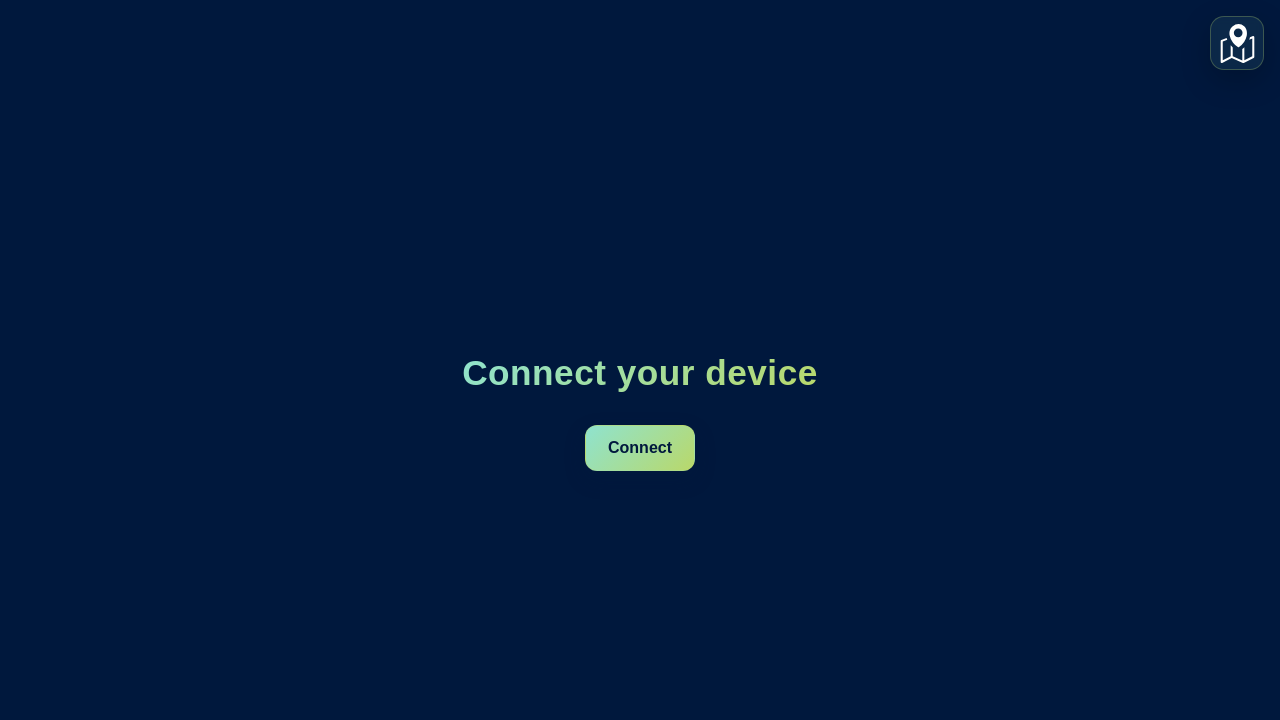
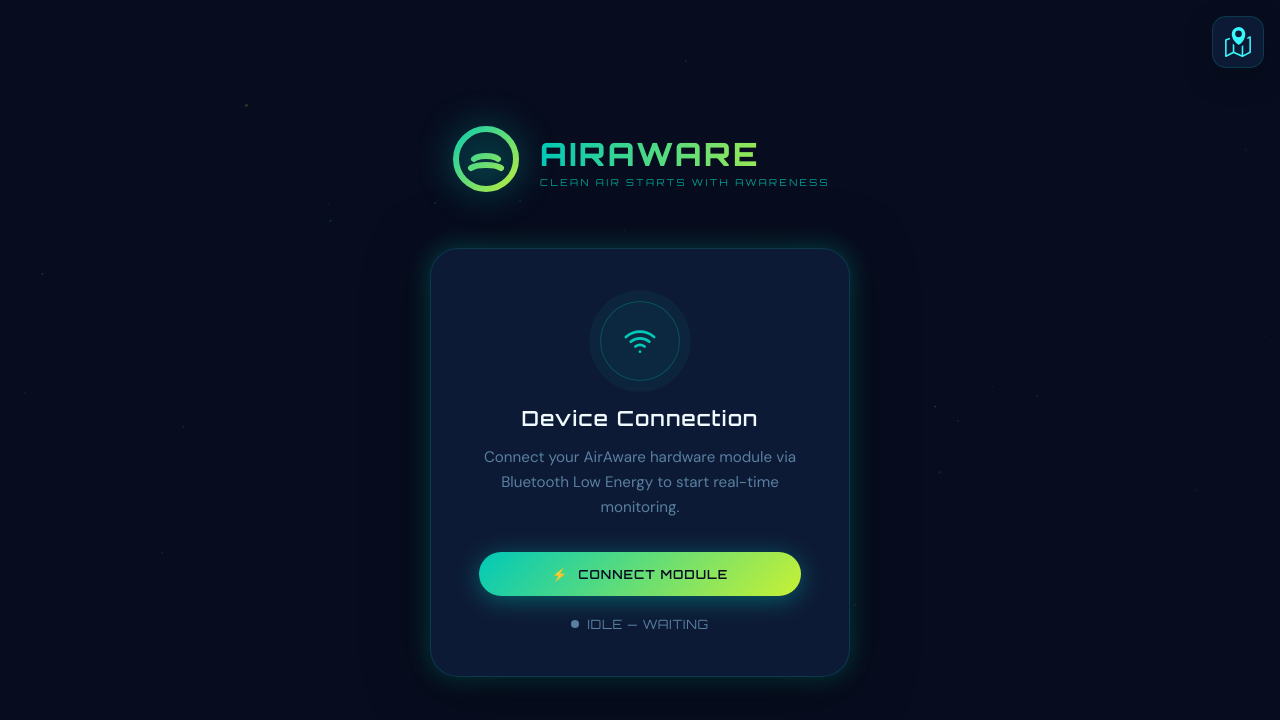
Before and after one commit to enteragoodusername/airAware, a website: page airaware-server/public/index.html in a window 1280 px wide. Shown: the top 720 px of the page. Drawn offline with Linux system fonts and the light colour scheme.

Commit message:
made connection screen pretty

```diff
--- a/airaware-server/public/index.html
+++ b/airaware-server/public/index.html
@@ -1,20 +1,71 @@
 <!DOCTYPE html>
+<html lang="en">
 <head>
-        <link rel="stylesheet" href="styles.css">
-        <meta name="viewport" content="width=device-width, initial-scale=1.0" charset="UTF-8">
+    <meta charset="UTF-8">
+    <meta name="viewport" content="width=device-width, initial-scale=1.0">
+    <link href="https://fonts.googleapis.com/css2?family=DM+Sans:wght@400;500;700&family=Orbitron:wght@400;600;700;800&display=swap" rel="stylesheet">
+    <link rel="stylesheet" href="styles.css">
 </head>
 <body>
-    <a id="map_link" href="/map.html"><img src="map-icon.svg"></a>
-    <div id="connection_div">
-        <h1>Connect your device</h1>
-        <button id="connect_button">Connect</button>
+    <!-- Animated Canvas Background -->
+    <canvas id="bg_canvas"></canvas>
+
+    <a id="map_link" href="/map.html"><img src="map-icon.svg" alt="Map"></a>
+
+    <!-- NEW CONNECTION SCREEN -->
+    <div id="connection_div" class="screen connection-screen">
+        <div class="logo-block">
+            <div class="logo-icon">
+                <svg viewBox="0 0 24 24" fill="none" xmlns="[http://www.w3.org/2000/svg](http://www.w3.org/2000/svg)">
+                    <circle cx="12" cy="12" r="10" stroke="url(#logo_grad)" stroke-width="2"/>
+                    <path d="M8 12C8 12 9 11 12 11C15 11 16 12 16 12" stroke="url(#logo_grad)" stroke-width="2" stroke-linecap="round"/>
+                    <path d="M7 15C7 15 8.5 14 12 14C15.5 14 17 15 17 15" stroke="url(#logo_grad)" stroke-width="2" stroke-linecap="round"/>
+                    <defs>
+                        <linearGradient id="logo_grad" x1="0" y1="0" x2="24" y2="24" gradientUnits="userSpaceOnUse">
+                            <stop stop-color="#00c9b8"/>
+                            <stop offset="1" stop-color="#c8f135"/>
+                        </linearGradient>
+                    </defs>
+                </svg>
+            </div>
+            <div class="logo-text">
+                <span class="brand-name">AIRAWARE</span>
+                <span class="brand-tagline">CLEAN AIR STARTS WITH AWARENESS</span>
+            </div>
+        </div>
+
+        <div class="connect-card">
+            <div class="connect-icon">
+                <svg width="32" height="32" viewBox="0 0 24 24" fill="none" stroke="currentColor" stroke-width="2" stroke-linecap="round" stroke-linejoin="round">
+                    <path d="M5 12.55a11 11 0 0 1 14.08 0"></path>
+                    <path d="M1.42 9a16 16 0 0 1 21.16 0"></path>
+                    <path d="M8.53 16.11a6 6 0 0 1 6.95 0"></path>
+                    <line x1="12" y1="20" x2="12.01" y2="20"></line>
+                </svg>
+            </div>
+            <h2>Device Connection</h2>
+            <p>Connect your AirAware hardware module via Bluetooth Low Energy to start real-time monitoring.</p>
+
+            <button id="connect_button" class="btn-primary">
+                <span class="btn-icon">⚡</span>
+                CONNECT MODULE
+            </button>
+
+            <div class="ble-status">
+                <span id="status_dot" class="status-dot idle"></span>
+                <span id="ble_status_text">IDLE — WAITING</span>
+            </div>
+        </div>
     </div>
+
+    <!-- EXISTING STATS SCREEN -->
     <div id="stats_div" hidden>
-         <div class="overview_label">Overview</div>
+        <div class="overview_label">Overview</div>
         <div class="overview_status" id="overview_status">Moderate</div>
         <div class="overview_text" id="overview_text">
             Air quality is currently moderate. Conditions look stable for this test display.
         </div>
+
         <h1>Air Quality Stats</h1>
 
         <div class="stats_grid">
@@ -32,9 +83,11 @@
                 <div class="stat_label">Humidity</div>
                 <div class="stat_value"><span id="humidity_value">58</span><span class="stat_unit">%</span></div>
             </div>
+        </div>
+
+        <button id="publish_data">Publish Data</button>
     </div>
-                <button id="publish_data">Publish Data</button>
 
-</div>
     <script src="index.js"></script>
 </body>
+</html>
--- a/airaware-server/public/index.js
+++ b/airaware-server/public/index.js
@@ -1,139 +1,145 @@
-const connect_button = document.querySelector('#connect_button');
-const publish_data = document.querySelector('#publish_data');
-let ppm;
-let humidity;
-let temp;
-let options = {
-    filters : [
-        {name: "ESP32_UART_BLE"},
-        {services: ["6e400001-b5a3-f393-e0a9-e50e24dcca9e"]}
-    ]
+const SERVICE_UUID = "6e400001-b5a3-f393-e0a9-e50e24dcca9e";
+const CHAR_PPM = "6269b0bb-4c37-4095-84a6-e20d591c5501";
+const CHAR_TEMP = "43ebd405-99d1-43eb-9bf9-5fa6b1662c4e";
+const CHAR_HUMIDITY = "8c3c69b4-60ed-41a1-ae6c-8ca3ab436f51";
+const BLE_OPTIONS = {
+    filters: [{ name: "ESP32_UART_BLE" }],
+    optionalServices: [SERVICE_UUID]
+};
+
+let ppm = null;
+let temp = null;
+let humidity = null;
+
+const connectBtn = document.getElementById('connect_button');
+const publishBtn = document.getElementById('publish_data');
+const statsDiv = document.getElementById('stats_div');
+const connDiv = document.getElementById('connection_div');
+const bleStatusTxt = document.getElementById('ble_status_text');
+const statusDot = document.getElementById('status_dot');
+
+const bgCanvas = document.getElementById('bg_canvas');
+const bctx = bgCanvas ? bgCanvas.getContext('2d') : null;
+let particles = [];
+
+function initBg() {
+    if (!bgCanvas) return;
+    bgCanvas.width = window.innerWidth;
+    bgCanvas.height = window.innerHeight;
+    particles = Array.from({ length: 40 }, () => ({
+        x: Math.random() * window.innerWidth,
+        y: Math.random() * window.innerHeight,
+        r: Math.random() * 1.5,
+        vx: (Math.random() - 0.5) * 0.2,
+        vy: -(Math.random() * 0.3 + 0.1),
+        color: Math.random() > 0.5 ? '#00c9b8' : '#c8f135',
+        alpha: Math.random() * 0.4 + 0.1
+    }));
 }
-connect_button.addEventListener('click', () => {
-    navigator.bluetooth.requestDevice(options).then(async (device) => {
-            document.getElementById('stats_div').hidden = false;
-            document.getElementById('connection_div').hidden = true;
 
-            console.log(`${device.name}`);
+function animateBg() {
+    if (!bctx) return;
+    bctx.clearRect(0, 0, bgCanvas.width, bgCanvas.height);
+    particles.forEach(p => {
+        p.x += p.vx; p.y += p.vy;
+        if (p.y < -10) p.y = bgCanvas.height + 10;
+        bctx.beginPath();
+        bctx.arc(p.x, p.y, p.r, 0, Math.PI * 2);
+        bctx.fillStyle = p.color;
+        bctx.globalAlpha = p.alpha;
+        bctx.fill();
+    });
+    requestAnimationFrame(animateBg);
+}
+
+window.addEventListener('resize', initBg);
+initBg();
+animateBg();
+
+if (connectBtn) {
+    connectBtn.addEventListener('click', async () => {
+        bleStatusTxt.textContent = 'SCANNING...';
+        statusDot.className = 'status-dot live';
+        try {
+            const device = await navigator.bluetooth.requestDevice(BLE_OPTIONS);
+            bleStatusTxt.textContent = `CONNECTING...`;
+
             const server = await device.gatt.connect();
-            const service = await server.getPrimaryService("6e400001-b5a3-f393-e0a9-e50e24dcca9e");
-            console.log(service);
+            const service = await server.getPrimaryService(SERVICE_UUID);
 
-            const characteristic_ppm = await service.getCharacteristic('6269b0bb-4c37-4095-84a6-e20d591c5501');
-            const characteristic_temp = await service.getCharacteristic('43ebd405-99d1-43eb-9bf9-5fa6b1662c4e');
-            const characteristic_humidity = await service.getCharacteristic('8c3c69b4-60ed-41a1-ae6c-8ca3ab436f51');
-            characteristic_ppm.addEventListener('characteristicvaluechanged', handlePPMNotif);
-            await characteristic_ppm.startNotifications();
+            const charPPM = await service.getCharacteristic(CHAR_PPM);
+            const charTemp = await service.getCharacteristic(CHAR_TEMP);
+            const charHumidity = await service.getCharacteristic(CHAR_HUMIDITY);
 
-            characteristic_temp.addEventListener('characteristicvaluechanged',handleTempNotif);
-            await characteristic_temp.startNotifications();
+            charPPM.addEventListener('characteristicvaluechanged', (e) => {
+                ppm = e.target.value.getFloat32(0, true).toFixed(1);
+                document.getElementById("ppm_value").textContent = Math.round(ppm);
+                updateOverview(ppm);
+            });
+            await charPPM.startNotifications();
 
-            characteristic_humidity.addEventListener('characteristicvaluechanged', handleHumidityNotif);
-            await characteristic_humidity.startNotifications();
+            charTemp.addEventListener('characteristicvaluechanged', (e) => {
+                temp = e.target.value.getFloat32(0, true).toFixed(1);
+                document.getElementById("temp_value").textContent = temp;
+            });
+            await charTemp.startNotifications();
+
+            charHumidity.addEventListener('characteristicvaluechanged', (e) => {
+                humidity = e.target.value.getFloat32(0, true).toFixed(1);
+                document.getElementById("humidity_value").textContent = humidity;
+            });
+            await charHumidity.startNotifications();
+
+            statsDiv.hidden = false;
+            connDiv.hidden = true;
+
+            device.addEventListener('gattserverdisconnected', () => { location.reload(); });
+        } catch (err) {
+            bleStatusTxt.textContent = 'CONNECTION FAILED';
+            statusDot.className = 'status-dot idle';
         }
-    )
-});
+    });
+}
 
-function handleTempNotif(event) {
-    let value = event.target.value;
-    // Parse the DataView (e.g., getUint8, getFloat32)
-    temp = value.getFloat32(0,true).toFixed(1);
-    console.log('> Temp Notification: ' +temp);
-    document.getElementById("temp_value").textContent =temp;
-}
-function handlePPMNotif(event) {
-    let value = event.target.value;
-    // Parse the DataView (e.g., getUint8, getFloat32)
-    ppm = value.getFloat32(0,true).toFixed(1);
-    console.log('> PPM Notification: ' + ppm);
-    document.getElementById("ppm_value").textContent = ppm;
-    updateOverview(ppm)
-}
-function handleHumidityNotif(event) {
-    let value = event.target.value;
-    humidity = value.getFloat32(0,true).toFixed(1);
-    // Parse the DataView (e.g., getUint8, getFloat32)
-    console.log('> Humidity Notification: ' + humidity);
-    document.getElementById("humidity_value").textContent = humidity;
-}
 function updateOverview(ppm) {
     const statusEl = document.getElementById("overview_status");
     const textEl = document.getElementById("overview_text");
+    if (!statusEl || !textEl) return;
 
-    if (!statusEl || !textEl ) {
-        return;
-    }
-
-    statusEl.style.display = "inline-block";
-    statusEl.style.width = "fit-content";
-    statusEl.style.backgroundClip = "text";
+    statusEl.style.color = "transparent";
     statusEl.style.webkitBackgroundClip = "text";
-    statusEl.style.color = "transparent";
-    statusEl.style.webkitTextFillColor = "transparent";
 
     if (ppm < 600) {
         statusEl.textContent = "Very Good";
         statusEl.style.backgroundImage = "linear-gradient(135deg, #8fe3cf, #b9d86a)";
         textEl.textContent = "Air quality appears fresh right now";
-    } else if (ppm < 800) {
+    } else if (ppm < 1000) {
         statusEl.textContent = "Good";
         statusEl.style.backgroundImage = "linear-gradient(135deg, #b9d86a, #d8f5eb)";
         textEl.textContent = "Air quality looks good";
-    } else if (ppm < 1000) {
-        statusEl.textContent = "Acceptable";
-        statusEl.style.backgroundImage = "linear-gradient(135deg, #f4fff9, #b9d86a)";
-        textEl.textContent = "Air quality is acceptable";
-    } else if (ppm < 1500) {
+    } else {
         statusEl.textContent = "Stuffy";
         statusEl.style.backgroundImage = "linear-gradient(135deg, #ffd166, #ff9f43)";
         textEl.textContent = "Air may be starting to feel stale";
-    } else if (ppm < 3000) {
-        statusEl.textContent = "Poor";
-        statusEl.style.backgroundImage = "linear-gradient(135deg, #ff9f43, #ff6b6b)";
-        textEl.textContent = "Air quality appears poor";
-    } else {
-        statusEl.textContent = "Very Poor";
-        statusEl.style.backgroundImage = "linear-gradient(135deg, #ff6b6b, #c44569)";
-        textEl.textContent = "Air quality appears very poor";
     }
 }
 
-publish_data.addEventListener('click', () => {
-    navigator.geolocation.getCurrentPosition(
-    (position) => {
-        let lat = position.coords.latitude;
-        let lon = position.coords.longitude;
-        sendReading(ppm, humidity, temp, lon, lat);
-        publish_data.disabled = true;
-        publish_data.innerHTML = "Published"
+if (publishBtn) {
+    publishBtn.addEventListener('click', () => {
+        navigator.geolocation.getCurrentPosition((pos) => {
+            sendReading(ppm, humidity, temp, pos.coords.longitude, pos.coords.latitude);
+            publishBtn.disabled = true;
+            publishBtn.textContent = "PUBLISHED";
+        });
+    });
+}
 
-        console.log("Latitude:", lat);
-        console.log("Longitude:", lon);
-    },
-    (error) => {
-        console.error("Location error:", error);
-        return;
-    }
-    );
-
-});
-
-async function sendReading(ppm, humidity, temperature, longitude, latitude) {
-    const res = await fetch("/api/readings", {
-        method: "POST",
-        headers: {
-            "Content-Type": "application/json"
-        },
-        body: JSON.stringify({
-            device_id: "esp32-1",
-            ppm: ppm,
-            humidity: humidity,
-            temperature: temperature,
-            longitude: longitude,
-            latitude: latitude,
-            time: new Date().toISOString()
-        })
-    });
-
-    return await res.json();
+async function sendReading(ppm, hum, temp, lon, lat) {
+    try {
+        await fetch("/api/readings", {
+            method: "POST",
+            headers: { "Content-Type": "application/json" },
+            body: JSON.stringify({ device_id: "esp32-1", ppm, humidity: hum, temperature: temp, longitude: lon, latitude: lat, time: new Date().toISOString() })
+        });
+    } catch (e) { console.error(e); }
 }
--- a/airaware-server/public/styles.css
+++ b/airaware-server/public/styles.css
@@ -1,94 +1,219 @@
-body {
+:root {
+    --navy-900: #070d1f;
+    --navy-800: #0b1528;
+    --navy-700: #0f1e3a;
+    --navy-600: #162447;
+    --navy-500: #1e3163;
+    --teal:      #00c9b8;
+    --teal-dim: #009e90;
+    --lime:      #c8f135;
+    --lime-dim: #a0c420;
+    --red:       #e63946;
+    --orange:    #ff9f43;
+    --yellow:    #ffd166;
+    --white:     #f0faff;
+    --muted:     #5a7fa0;
+    --card-bg:   rgba(15, 30, 58, 0.85);
+    --border:    rgba(0, 201, 184, 0.18);
+    --glow-teal: 0 0 24px rgba(0, 201, 184, 0.35);
+    --glow-lime: 0 0 24px rgba(200, 241, 53, 0.3);
+    --radius-sm: 10px;
+    --radius-md: 18px;
+    --radius-lg: 28px;
+    --transition: all 0.35s cubic-bezier(0.4, 0, 0.2, 1);
+}
+
+*, *::before, *::after { box-sizing: border-box; margin: 0; padding: 0; }
+
+html, body {
+    height: 100%;
+    background: var(--navy-900);
+    color: var(--white);
+    font-family: 'DM Sans', sans-serif;
+    overflow-x: hidden;
+}
+
+#bg_canvas {
+    position: fixed;
+    inset: 0;
     width: 100%;
     height: 100%;
-  background: #00183d;
+    pointer-events: none;
+    z-index: 0;
+    opacity: 0.45;
 }
 
-html, body {
-    margin: 0;
-    height: 100%;
+.screen {
+    position: relative;
+    z-index: 1;
+    min-height: 100vh;
+    display: flex;
+    flex-direction: column;
 }
 
+[hidden] { display: none !important; }
 
-#connection_div {
-  width: 100%;
-  height: 100%;
-  display: flex;
-  flex-direction: column;
-  justify-content: center;
-  align-items: center;
-}
-h1 {
-  background: linear-gradient(135deg, #8fe3cf, #b9d86a);
-  -webkit-background-clip: text;
-  -webkit-text-fill-color: transparent;
-  background-clip: text;
-  font-family: Arial, Helvetica, sans-serif;
-  font-size: 2.2rem;
-  font-weight: 800;
-  letter-spacing: 0.5px;
-  margin-bottom: 1rem;
-}
-button {
-    margin-top: 1rem;
-  background: linear-gradient(135deg, #8fe3cf, #b9d86a);
-  color: #00183d;
-  border: 1px solid rgba(185, 216, 106, 0.35);
-  border-radius: 12px;
-  padding: 0.8rem 1.4rem;
-  font-size: 1rem;
-  font-weight: 700;
-  cursor: pointer;
-  box-shadow: 0 8px 20px rgba(0, 24, 61, 0.28);
-  transition: transform 0.15s ease, box-shadow 0.15s ease, filter 0.15s ease;
+/* ---- Connection Screen ---- */
+.connection-screen {
+    display: flex;
+    flex-direction: column;
+    align-items: center;
+    justify-content: center;
+    gap: 48px;
+    padding: 40px 20px;
 }
 
-button:hover {
-  transform: translateY(-2px);
-  filter: brightness(1.04);
-  box-shadow: 0 12px 24px rgba(0, 24, 61, 0.36);
+.logo-block {
+    display: flex;
+    align-items: center;
+    gap: 18px;
+    animation: fadeSlideDown 0.8s ease both;
+}
+.logo-icon svg { width: 72px; height: 72px; filter: drop-shadow(0 0 16px rgba(0,201,184,0.6)); }
+
+.logo-text { display: flex; flex-direction: column; }
+
+/* CHANGED TO MATCH STATS TITLE */
+.brand-name {
+    font-family: 'Orbitron', monospace;
+    font-weight: 800;
+    font-size: 2rem;
+    letter-spacing: 0.08em;
+    background: linear-gradient(90deg, var(--teal), var(--lime));
+    -webkit-background-clip: text;
+    -webkit-text-fill-color: transparent;
+    background-clip: text;
+    text-transform: uppercase;
 }
 
-button:active {
-  transform: translateY(0);
-  box-shadow: 0 6px 14px rgba(0, 24, 61, 0.22);
+.brand-tagline {
+    font-family: 'Orbitron', monospace;
+    font-size: 0.6rem;
+    font-weight: 400;
+    letter-spacing: 0.25em;
+    color: var(--teal-dim);
+    margin-top: 2px;
 }
 
-button:disabled {
-  opacity: 0.6;
-  cursor: not-allowed;
-  box-shadow: none;
-}
-[hidden] {
-  display: none !important;
-}
-body {
-    margin: 0;
-    min-height: 100vh;
-    background: #00183d;
-    font-family: Arial, Helvetica, sans-serif;
+.connect-card {
+    position: relative;
+    background: var(--card-bg);
+    border: 1px solid var(--border);
+    border-radius: var(--radius-lg);
+    backdrop-filter: blur(20px);
+    padding: 52px 48px 44px;
+    max-width: 420px;
+    width: 100%;
+    text-align: center;
+    box-shadow: 0 8px 60px rgba(0,0,0,0.5), var(--glow-teal);
+    animation: fadeSlideUp 0.9s 0.15s ease both;
 }
 
-.overview_card {
-    width: min(900px, 100%);
-    margin-bottom: 22px;
-    background: linear-gradient(135deg, rgba(143, 227, 207, 0.14), rgba(185, 216, 106, 0.12));
-    border: 1px solid rgba(185, 216, 106, 0.28);
-    border-radius: 20px;
-    padding: 24px 22px;
+.connect-icon {
+    width: 80px;
+    height: 80px;
+    margin: 0 auto 24px;
+    display: flex;
+    align-items: center;
+    justify-content: center;
+    border-radius: 50%;
+    background: rgba(0, 201, 184, 0.08);
+    border: 1px solid rgba(0, 201, 184, 0.25);
+    animation: breathe 3s ease-in-out infinite;
+    color: var(--teal);
+}
+
+.connect-card h2 {
+    font-family: 'Orbitron', monospace;
+    font-size: 1.3rem;
+    font-weight: 600;
+    margin-bottom: 14px;
+    letter-spacing: 0.06em;
+}
+
+.connect-card p {
+    font-size: 0.95rem;
+    color: var(--muted);
+    line-height: 1.65;
+    margin-bottom: 32px;
+}
+
+.btn-primary {
+    display: inline-flex;
+    align-items: center;
+    gap: 10px;
+    padding: 14px 30px;
+    background: linear-gradient(135deg, var(--teal), var(--lime));
+    border: none;
+    border-radius: 50px;
+    color: var(--navy-900);
+    font-family: 'Orbitron', monospace;
+    font-size: 0.78rem;
+    font-weight: 600;
+    letter-spacing: 0.08em;
+    cursor: pointer;
+    transition: var(--transition);
+    box-shadow: 0 4px 24px rgba(0, 201, 184, 0.4);
+    width: 100%;
+    justify-content: center;
+}
+
+.ble-status {
+    display: flex;
+    align-items: center;
+    justify-content: center;
+    gap: 8px;
+    margin-top: 20px;
+    font-size: 0.8rem;
+    color: var(--muted);
+    font-family: 'Orbitron', monospace;
+    letter-spacing: 0.05em;
+}
+
+.status-dot { width: 8px; height: 8px; border-radius: 50%; display: inline-block; }
+.status-dot.idle  { background: var(--muted); }
+.status-dot.live  { background: var(--lime); box-shadow: 0 0 10px var(--lime); animation: blink 1.4s ease-in-out infinite; }
+
+@keyframes fadeSlideDown { from { opacity: 0; transform: translateY(-18px); } to { opacity: 1; transform: translateY(0); } }
+@keyframes fadeSlideUp { from { opacity: 0; transform: translateY(18px); } to { opacity: 1; transform: translateY(0); } }
+@keyframes breathe { 0%, 100% { box-shadow: 0 0 0 0 rgba(0,201,184,0.25); } 50% { box-shadow: 0 0 0 14px rgba(0,201,184,0); } }
+@keyframes blink { 0%, 100% { opacity: 1; } 50% { opacity: 0.3; } }
+
+/* ---- Stats Layout ---- */
+#stats_div {
+    position: relative;
+    z-index: 1;
+    display: flex;
+    flex-direction: column;
+    min-height: 100vh;
     box-sizing: border-box;
-    box-shadow: 0 10px 30px rgba(0, 0, 0, 0.22);
-    backdrop-filter: blur(4px);
+    padding: 1.5rem;
+}
+
+.stats_title {
+    font-family: 'Orbitron', monospace;
+    font-size: 2.2rem;
+    font-weight: 800;
+    letter-spacing: 0.08em;
+    background: linear-gradient(135deg, var(--teal), var(--lime));
+    -webkit-background-clip: text;
+    -webkit-text-fill-color: transparent;
+    background-clip: text;
+    margin-top: 2rem;
+    margin-bottom: 1rem;
+    text-transform: uppercase;
 }
 
 .overview_label {
+    font-family: 'Orbitron', monospace;
     font-size: 0.9rem;
     font-weight: 700;
-    letter-spacing: 1px;
+    letter-spacing: 2px;
     text-transform: uppercase;
-    color: #8fe3cf;
+    color: var(--teal);
     margin-bottom: 10px;
 }
+
 #overview_status {
     display: inline-block;
     width: fit-content;
@@ -101,68 +226,34 @@ body {
     font-size: 1rem;
     line-height: 1.5;
     color: #d8f5eb;
+    max-width: 600px;
 }
 
-#stats_div {
-    display:flex;
-    flex-direction: column;
-    min-height: 100vh;
-    box-sizing: border-box;
-    padding: 1.5rem;
-}
-#stats_div h1 {
-    font-size: 2.2rem;
-    font-weight: 800;
-    letter-spacing: 0.5px;
-    background: linear-gradient(135deg, #8fe3cf, #b9d86a);
-    -webkit-background-clip: text;
-    -webkit-text-fill-color: transparent;
-    background-clip: text;
-}
 .stats_grid {
     width: min(900px, 100%);
     display: grid;
     grid-template-columns: repeat(auto-fit, minmax(220px, 1fr));
     gap: 22px;
+    margin-top: 20px;
 }
 
 .stat_card {
-    background: rgba(143, 227, 207, 0.08);
-    border: 1px solid rgba(185, 216, 106, 0.22);
-    border-radius: 20px;
+    background: var(--card-bg);
+    border: 1px solid var(--border);
+    border-radius: var(--radius-md);
     padding: 24px 20px;
     box-shadow: 0 10px 30px rgba(0, 0, 0, 0.22);
-    backdrop-filter: blur(4px);
-    transition: transform 0.18s ease, box-shadow 0.18s ease;
-}
-#no-data {
-    margin-left: 1rem;
-}
-#summary {
-    color: white;
-    margin: 1rem 1rem 1rem 1rem;
-    background: rgba(143, 227, 207, 0.08);
-    border: 1px solid rgba(185, 216, 106, 0.22);
-    border-radius: 20px;
-    padding: 24px 20px;
-    box-shadow: 0 10px 30px rgba(0, 0, 0, 0.22);
-    backdrop-filter: blur(4px);
-    transition: transform 0.18s ease, box-shadow 0.18s ease;
-}
-#summary h1{
-    margin-top: 0rem;
-}
-.stat_card:hover {
-    transform: translateY(-4px);
-    box-shadow: 0 16px 34px rgba(0, 0, 0, 0.28);
+    backdrop-filter: blur(10px);
+    transition: var(--transition);
 }
 
 .stat_label {
-    font-size: 0.95rem;
+    font-family: 'Orbitron', monospace;
+    font-size: 0.8rem;
     font-weight: 700;
     letter-spacing: 1px;
     text-transform: uppercase;
-    color: #8fe3cf;
+    color: var(--teal);
     margin-bottom: 14px;
 }
 
@@ -170,7 +261,7 @@ body {
     display: flex;
     align-items: baseline;
     gap: 8px;
-    color: #f4fff9;
+    color: var(--white);
     font-size: 2.4rem;
     font-weight: 800;
     line-height: 1;
@@ -179,45 +270,48 @@ body {
 .stat_unit {
     font-size: 1rem;
     font-weight: 700;
-    color: #b9d86a;
+    color: var(--lime);
 }
 
-#map_link, #device_link {
+#map_link {
     position: fixed;
     top: 1rem;
     right: 1rem;
     z-index: 1000;
     width: 52px;
     height: 52px;
-    border: 1px solid rgba(185, 216, 106, 0.28);
+    border: 1px solid var(--border);
     border-radius: 14px;
-    background: rgba(143, 227, 207, 0.08);
-    backdrop-filter: blur(4px);
+    background: var(--card-bg);
+    backdrop-filter: blur(10px);
     display: flex;
     flex-direction: column;
     justify-content: center;
     align-items: center;
-    gap: 6px;
     box-shadow: 0 10px 30px rgba(0, 0, 0, 0.22);
-    text-decoration: none;
-    transition: transform 0.18s ease, box-shadow 0.18s ease, background 0.18s ease;
-}
-#map_link img , #device_link img{
-    width: 75%;
-    height: 75%;
-    filter: invert(100%) sepia(0%) saturate(0%) hue-rotate(84deg) brightness(104%) contrast(102%);
-
-}
-#map_link:hover {
-    transform: translateY(-2px);
-    background: rgba(143, 227, 207, 0.14);
-    box-shadow: 0 16px 34px rgba(0, 0, 0, 0.28);
+    transition: var(--transition);
 }
 
-#map_link span {
-    width: 24px;
-    height: 3px;
-    border-radius: 999px;
-    background: linear-gradient(135deg, #8fe3cf, #b9d86a);
+#map_link img {
+    width: 60%;
+    height: 60%;
+    filter: invert(72%) sepia(87%) saturate(354%) hue-rotate(124deg) brightness(98%) contrast(102%);
 }
-#map { height: 50%; }
+
+#publish_data {
+    margin-top: 2rem;
+    background: linear-gradient(135deg, var(--teal), var(--lime));
+    color: var(--navy-900);
+    border: none;
+    border-radius: 12px;
+    padding: 1rem 2rem;
+    font-family: 'Orbitron', monospace;
+    font-size: 0.9rem;
+    font-weight: 700;
+    cursor: pointer;
+    box-shadow: 0 8px 20px rgba(0, 201, 184, 0.3);
+    width: fit-content;
+    transition: var(--transition);
+}
+#publish_data:hover:not(:disabled) { transform: translateY(-2px); box-shadow: 0 12px 24px rgba(0, 201, 184, 0.45); }
+#publish_data:disabled { opacity: 0.6; cursor: default; }
```
Also changed, not shown: webapp/index.html (+1 -1 lines), 1 other file.
